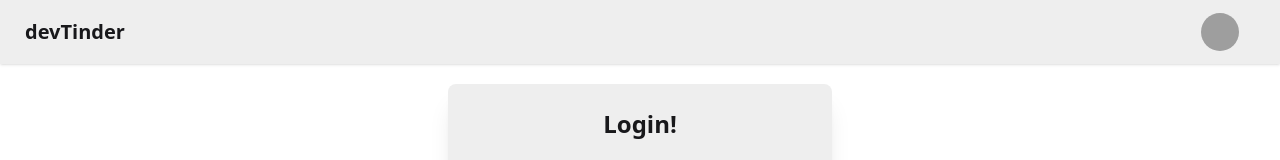
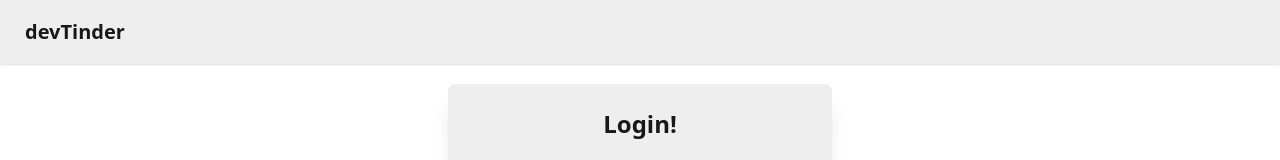
Before and after one commit to dhirajsahh/devTinderweb, a React (Vite) app: page /login in a window 1280 px wide. Shown: the top 160 px of the page. Built offline with nearby package versions, Linux system fonts and the light colour scheme; grey boxes are pictures that could not be loaded.

Commit message:
created component

```diff
--- a/src/App.jsx
+++ b/src/App.jsx
@@ -1,11 +1,12 @@
 import { BrowserRouter, Routes, Route } from "react-router-dom";
-import Navbar from "./Navbar";
+import Navbar from "./components/Navbar";
 
-import Body from "./Body";
-import Login from "./Login";
-import Profiles from "./Profiles";
+import Body from "./components/Body";
+import Login from "./components/Login";
+import Profiles from "./components/Profiles";
 import { Provider } from "react-redux";
 import store from "./utilis/appStore";
+import Feed from "./components/Feed";
 
 function App() {
   return (
@@ -14,6 +15,7 @@ function App() {
         <BrowserRouter>
           <Routes>
             <Route path="/" element={<Body />}>
+              <Route path="/" element={<Feed />} />
               <Route path="/login" element={<Login />} />
               <Route path="/profile" element={<Profiles />} />
             </Route>
--- a/src/Navbar.jsx
+++ /dev/null
@@ -1,46 +0,0 @@
-import React from "react";
-
-const Navbar = () => {
-  return (
-    <div className="navbar bg-base-300 shadow-sm">
-      <div className="flex-1">
-        <a className="btn btn-ghost text-xl">devTinder</a>
-      </div>
-      <div className="flex gap-2">
-        <div className="dropdown dropdown-end mx-8">
-          <div
-            tabIndex={0}
-            role="button"
-            className="btn btn-ghost btn-circle avatar"
-          >
-            <div className="w-10 rounded-full">
-              <img
-                alt="Tailwind CSS Navbar component"
-                src="https://img.daisyui.com/images/stock/photo-1534528741775-53994a69daeb.webp"
-              />
-            </div>
-          </div>
-          <ul
-            tabIndex="-1"
-            className="menu menu-sm dropdown-content bg-base-100 rounded-box z-1 mt-3 w-52 p-2 shadow"
-          >
-            <li>
-              <a className="justify-between">
-                Profile
-                <span className="badge">New</span>
-              </a>
-            </li>
-            <li>
-              <a>Settings</a>
-            </li>
-            <li>
-              <a>Logout</a>
-            </li>
-          </ul>
-        </div>
-      </div>
-    </div>
-  );
-};
-
-export default Navbar;
--- /dev/null
+++ b/src/components/Feed.jsx
@@ -0,0 +1,13 @@
+import React from "react";
+import { useSelector } from "react-redux";
+
+const Feed = () => {
+  const user = useSelector((state) => state.user);
+  return (
+    <div>
+      <p>Feed:{user.firstName}</p>
+    </div>
+  );
+};
+
+export default Feed;
--- a/src/Footer.jsx
+++ b/src/components/Footer.jsx
@@ -1,6 +1,3 @@
-import React from "react";
-import { Link } from "react-router-dom";
-
 const Footer = () => {
   return (
     <footer className="footer sm:footer-horizontal bg-neutral text-neutral-content items-center p-4 absolute bottom-0">
--- a/src/Login.jsx
+++ b/src/components/Login.jsx
@@ -1,16 +1,19 @@
 import axios from "axios";
 import React, { useState } from "react";
 import { useDispatch } from "react-redux";
-import { addUser } from "./utilis/userSlice";
+import { addUser } from "../utilis/userSlice";
+import { BASE_URL } from "../utilis/constant";
+import { useNavigate } from "react-router-dom";
 
 const Login = () => {
   const [emailId, setEmailId] = useState("martin123@gmail.com");
   const [password, setPassword] = useState("Martin@123");
   const dispatch = useDispatch();
+  const navigate = useNavigate();
   const handleLogin = async () => {
     try {
       const response = await axios.post(
-        "http://localhost:3000/login",
+        BASE_URL + "login",
         {
           email: emailId,
           password,
@@ -20,6 +23,7 @@ const Login = () => {
         }
       );
       dispatch(addUser(response.data));
+      navigate("/");
     } catch (error) {
       console.log(error);
     }
--- /dev/null
+++ b/src/components/Navbar.jsx
@@ -0,0 +1,48 @@
+import { useSelector } from "react-redux";
+
+const Navbar = () => {
+  const user = useSelector((state) => state.user);
+
+  return (
+    <div className="navbar bg-base-300 shadow-sm">
+      <div className="flex-1">
+        <a className="btn btn-ghost text-xl">devTinder</a>
+      </div>
+      {user && (
+        <div className="flex gap-2 items-center">
+          <p>Welcome, {user?.firstName}</p>
+          <div className="dropdown dropdown-end mx-8">
+            <div
+              tabIndex={0}
+              role="button"
+              className="btn btn-ghost btn-circle avatar"
+            >
+              <div className="w-10 rounded-full">
+                <img alt="user-photo" src={user.photoUrl} />
+              </div>
+            </div>
+            <ul
+              tabIndex="-1"
+              className="menu menu-sm dropdown-content bg-base-100 rounded-box z-1 mt-3 w-52 p-2 shadow"
+            >
+              <li>
+                <a className="justify-between">
+                  Profile
+                  <span className="badge">New</span>
+                </a>
+              </li>
+              <li>
+                <a>Settings</a>
+              </li>
+              <li>
+                <a>Logout</a>
+              </li>
+            </ul>
+          </div>
+        </div>
+      )}
+    </div>
+  );
+};
+
+export default Navbar;
--- /dev/null
+++ b/src/utilis/constant.js
@@ -0,0 +1 @@
+export const BASE_URL = "http://localhost:3000/";
```
Also changed, not shown: src/components/Body.jsx (renamed from src/Body.jsx), src/components/Profiles.jsx (renamed from src/Profiles.jsx).
